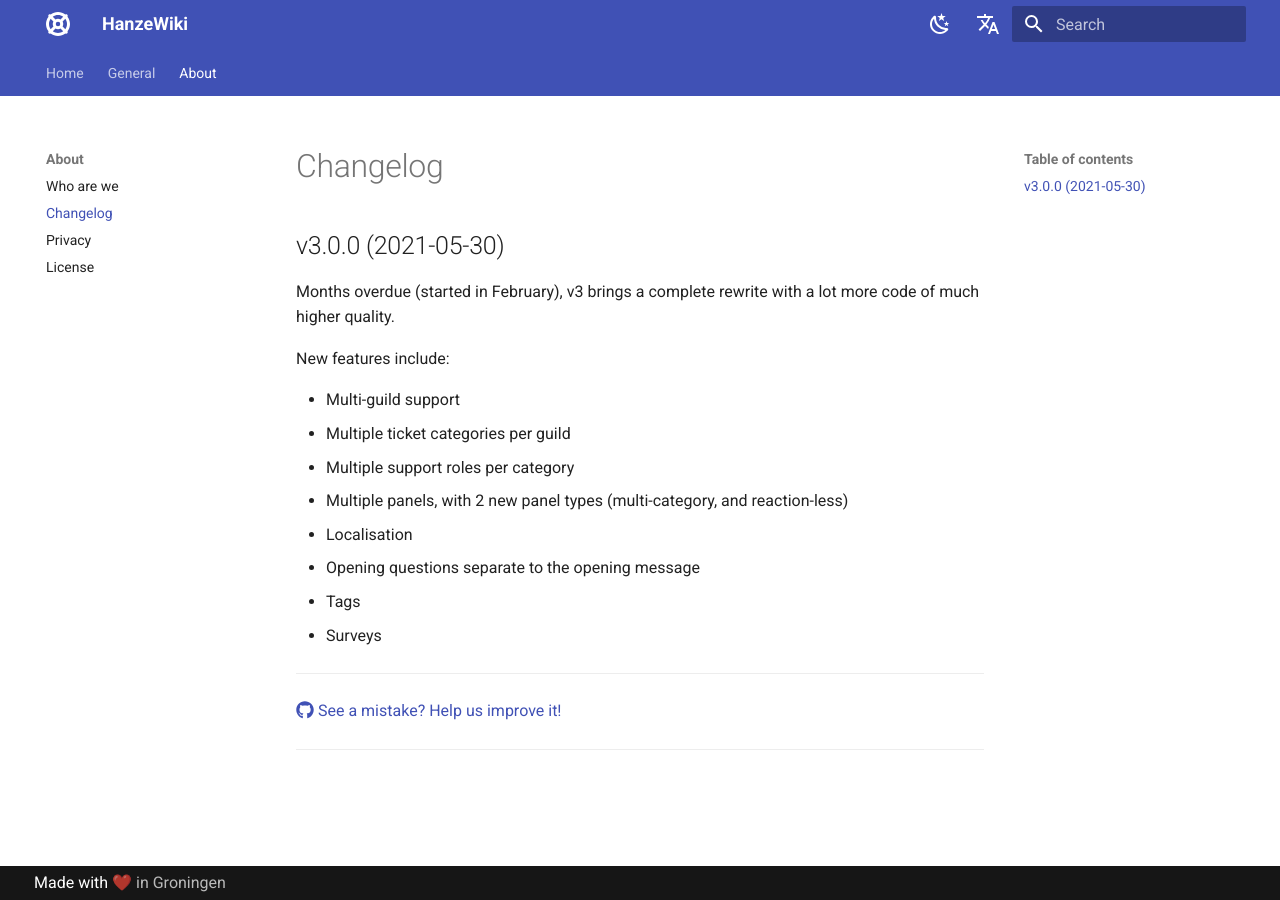
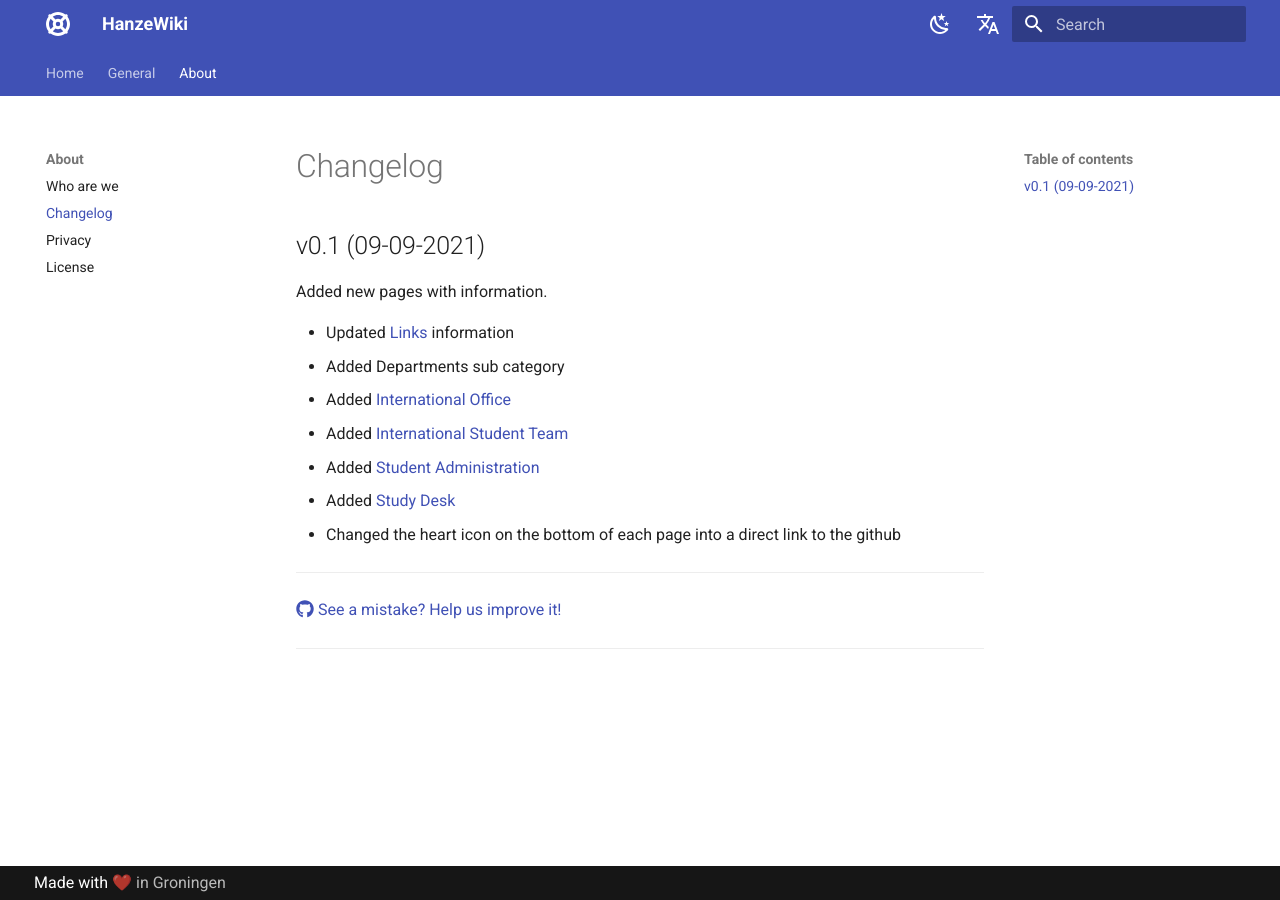
Before and after one commit to zerenxyz/hanzeguru, an MkDocs documentation site: the page built from docs/about/changelog.md, in a window 1280 px wide. Built offline with MkDocs 1.6.1 and Material for MkDocs 9.7.7, drawn with Linux system fonts in a browser that asks for light colours; comment, search, counter and statistics services are not loaded.

Commit message:
changelog update

```diff
--- a/docs/about/changelog.md
+++ b/docs/about/changelog.md
@@ -2,19 +2,17 @@
 
 <!--
 	NOTE: MOST RECENT SHOULD BE AT THE TOP!
+	Title Format: [version] (DD-MM-YYYY)
 -->
 
-## v3.0.0 (2021-05-30)
+## v0.1 (09-09-2021)
 
-Months overdue (started in February), v3 brings a complete rewrite with a lot more code of much higher quality.
+Added new pages with information.
 
-New features include:
-
-- Multi-guild support
-- Multiple ticket categories per guild
-- Multiple support roles per category
-- Multiple panels, with 2 new panel types (multi-category, and reaction-less)
-- Localisation
-- Opening questions separate to the opening message
-- Tags
-- Surveys
+- Updated [Links](../general/links.md) information
+- Added Departments sub category
+- Added [International Office](../general/departments/internationaloffice.md)
+- Added [International Student Team](../general/departments/internationalstudentteam.md)
+- Added [Student Administration](../general/departments/studentadministration.md)
+- Added [Study Desk](../general/departments/studydesk.md)
+- Changed the heart icon on the bottom of each page into a direct link to the github
```
